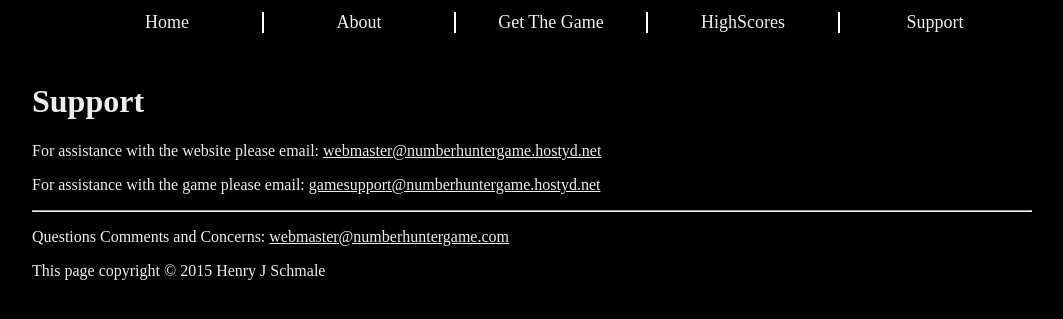
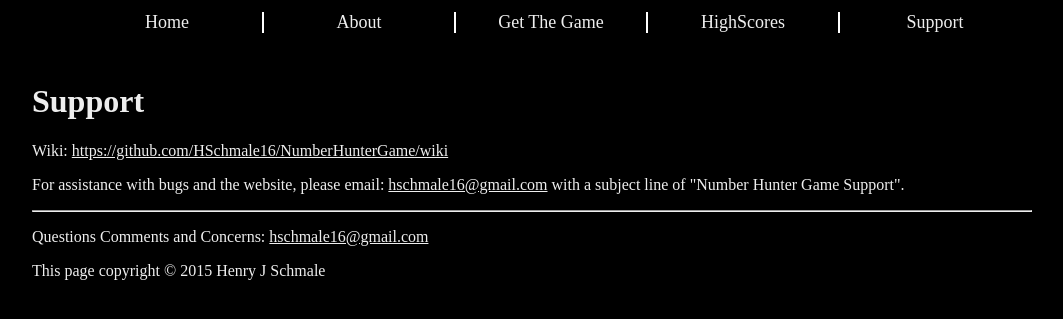
Before and after one commit to HSchmale16/NumberHunterGame, a PHP site: page /support.php in a window 1280 px wide. Shown: the part 212-531 px from the top of the page, without its empty margins (108-1171 px from the left). Run offline with PHP 8.4, Linux system fonts and the light colour scheme; data that the repository does not hold is empty.

Commit message:
Updated Website Contact Info

```diff
--- a/Website/Includes/Footer.php
+++ b/Website/Includes/Footer.php
@@ -1,5 +1,5 @@
 <div id="footer">
 	<hr/>
-	<p>Questions Comments and Concerns: <a href="mailto:webmaster@numberhuntergame.com">webmaster@numberhuntergame.com</a></p>
+	<p>Questions Comments and Concerns: <a href="mailto:hschmale16@gmail.com">hschmale16@gmail.com</a></p>
 	<p>This page copyright &copy; 2015 Henry J Schmale</p>
 </div><!-- close footer -->
--- a/Website/support.php
+++ b/Website/support.php
@@ -32,8 +32,12 @@
 		<!-- Begin Main-Content -->
 		<div id="main-content">
 			<h1>Support</h1>
-			<p>For assistance with the website please email: <a href="mailto:webmaster@numberhuntergame.hostyd.net">webmaster@numberhuntergame.hostyd.net</a></p>
-			<p>For assistance with the game please email: <a href="mailto:gamesupport@numberhuntergame.hostyd.net">gamesupport@numberhuntergame.hostyd.net</a></p>
+            <p>Wiki: <a href="https://github.com/HSchmale16/NumberHunterGame/wiki">
+              https://github.com/HSchmale16/NumberHunterGame/wiki</a></p>
+
+            <p>For assistance with bugs and the website, please email:
+               <a href="mailto:hschmale16@gmail.com">hschmale16@gmail.com</a> with a
+               subject line of "Number Hunter Game Support".</p>
 		</div><!-- close main-content -->
 
 		<?
```
